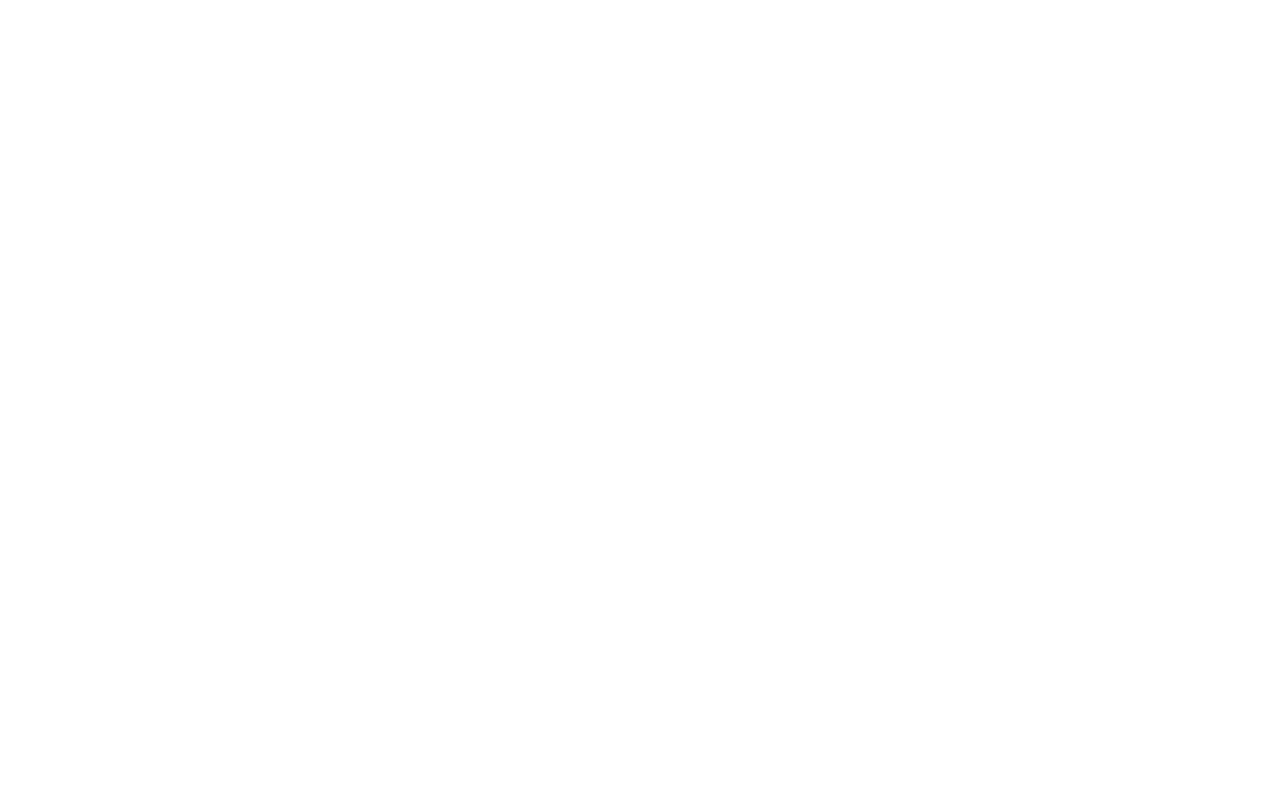
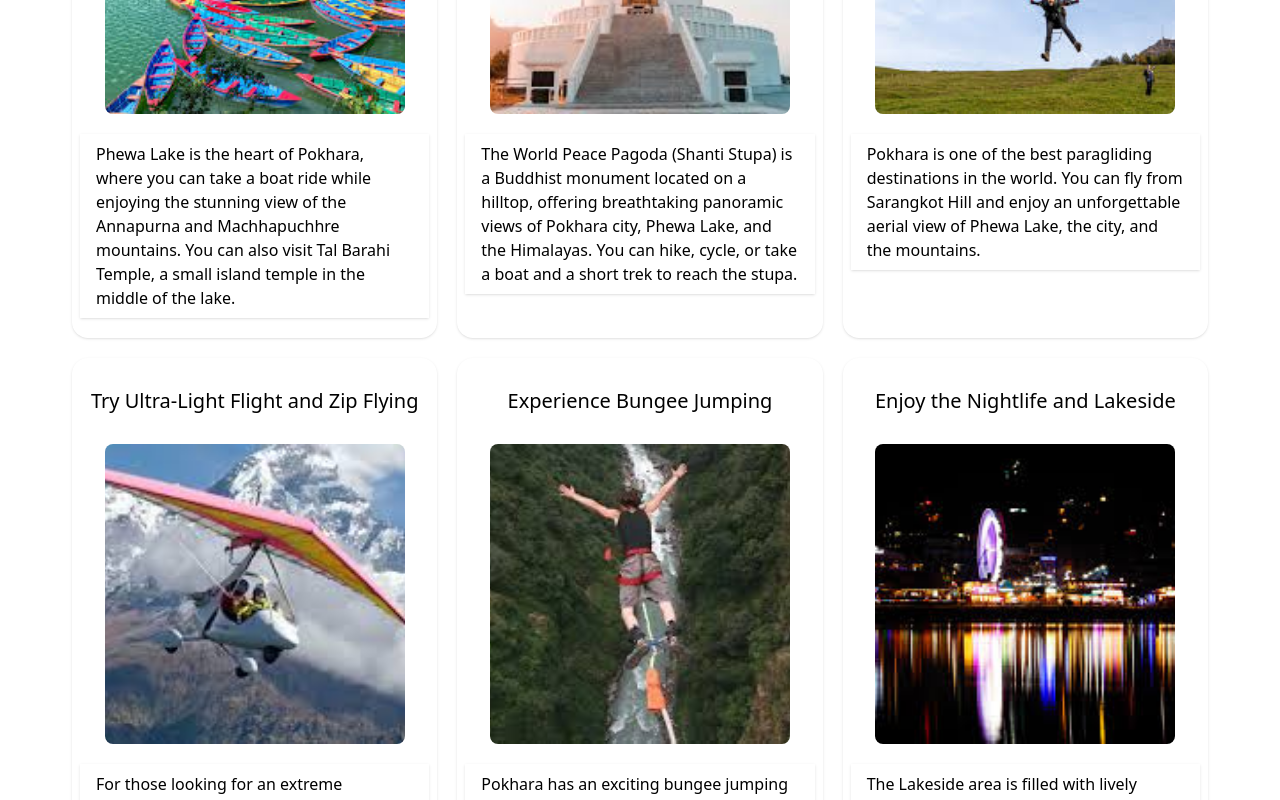
Before and after one commit to Mohankrishnashrestha/visiting_website, a React (Vite) app: page / in a window 1280 px wide. Shown: the part 3520-4320 px from the top of the page. Before the commit the page ends 3244 px from the top, so only its background shows below. Built offline with nearby package versions, Linux system fonts and the light colour scheme.

Commit message:
home section completed

```diff
--- a/src/assets/activity.js
+++ b/src/assets/activity.js
@@ -1,37 +1,43 @@
 const activity = [
   {
-    image: "1.jpg",
+    id: 1,
+    image: "/images/activity/1.jpg",
     title: "Enjoy Boating on Phewa Lake",
     description:
       "Phewa Lake is the heart of Pokhara, where you can take a boat ride while enjoying the stunning view of the Annapurna and Machhapuchhre mountains. You can also visit Tal Barahi Temple, a small island temple in the middle of the lake.",
   },
   {
-    image: "2.jpg",
+    id: 2,
+    image: "/images/activity/2.jpg",
     title: "Visit the World Peace Pagoda",
     description:
       "The World Peace Pagoda (Shanti Stupa) is a Buddhist monument located on a hilltop, offering breathtaking panoramic views of Pokhara city, Phewa Lake, and the Himalayas. You can hike, cycle, or take a boat and a short trek to reach the stupa.",
   },
   {
-    image: "3.jpg",
+    id: 3,
+    image: "/images/activity/3.jpg",
     title: "Go Paragliding Over Pokhara Valley",
     description:
       "Pokhara is one of the best paragliding destinations in the world. You can fly from Sarangkot Hill and enjoy an unforgettable aerial view of Phewa Lake, the city, and the mountains.",
   },
   {
-    image: "4.jpg",
+    id: 4,
+    image: "/images/activity/4.jpg",
     title: "Try Ultra-Light Flight and Zip Flying",
     description:
       "For those looking for an extreme adventure, ultra-light flights offer a thrilling aerial experience, allowing you to fly close to the mountains. The ZipFlyer in Pokhara is one of the longest and steepest zip lines in the world.",
   },
   {
-    image: "5.jpg",
-    title: "Experience Bungee Jumping and Canoeing",
+    id: 5,
+    image: "/images/activity/5.jpg",
+    title: "Experience Bungee Jumping",
     description:
       "Pokhara has an exciting bungee jumping site where you can jump from a height of 75 meters into deep gorge.You can also try canoeing on the Seti River for an adrenaline rush.",
   },
   {
-    image: "6.jpg",
-    title: " Enjoy the Nightlife and Lakeside Vibes",
+    id: 6,
+    image: "/images/activity/6.jpg",
+    title: " Enjoy the Nightlife and Lakeside",
     description:
       "The Lakeside area is filled with lively cafés, restaurants, bars, and music venues where you can relax, enjoy live music, and experience the local culture.",
   },
--- a/src/pages/home/Home.jsx
+++ b/src/pages/home/Home.jsx
@@ -1,6 +1,7 @@
 import React, { useEffect, useState } from "react";
 import data from "../../assets/data";
 import { NavLink } from "react-router-dom";
+import activity from "../../assets/activity";
 
 function Home() {
   const images = [
@@ -126,6 +127,28 @@
           <h2 className="lg:text-4xl text-2xl font-bold">
             Activity That Can Be Done In Pokhara
           </h2>
+          <div className="p-2">
+            <ul className="grid grid-cols-1 lg:grid-cols-3 md:grid-cols-2 gap-5">
+              {activity.map((item, index) => (
+                <li
+                  key={index}
+                  className="shadow p-2 flex flex-col items-center gap-5 py-5 rounded-2xl"
+                >
+                  <h1 className="lg:text-[20px] font-medium p-2  flex items-start ">
+                    {item.title}
+                  </h1>
+                  <div className="relative group w-[300px] h-[300px] overflow-hidden rounded-lg">
+                    <img
+                      src={item.image}
+                      alt=""
+                      className="w-full h-full object-cover rounded transition-transform duration-300 group-hover:scale-115 group-hover:shadow-2xl"
+                    />
+                  </div>
+                  <p className="px-4 shadow py-2">{item.description}</p>
+                </li>
+              ))}
+            </ul>
+          </div>
         </div>
       </div>
     </div>
```
